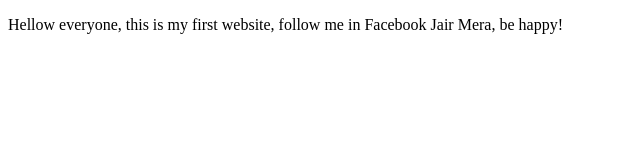
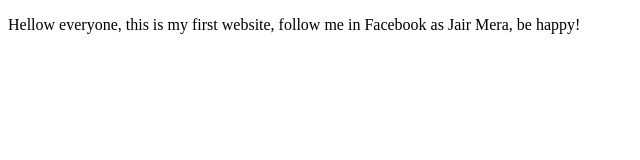
Before and after one commit to devjaes/ProyectoDemoCursoPrework, a plain HTML site: page index.html in a window 1280 px wide. Shown: the full height of the page, 0-640 px from the left. Drawn offline with Linux system fonts and the light colour scheme.

Commit message:
Agregue cambio blog personal

```diff
--- a/index.html
+++ b/index.html
@@ -9,7 +9,7 @@
 <body>
     <p>
         Hellow everyone, this is my first website,
-        follow me in Facebook Jair Mera, be happy!
+        follow me in Facebook as Jair Mera, be happy!
     </p>
 </body>
 </html>
```
